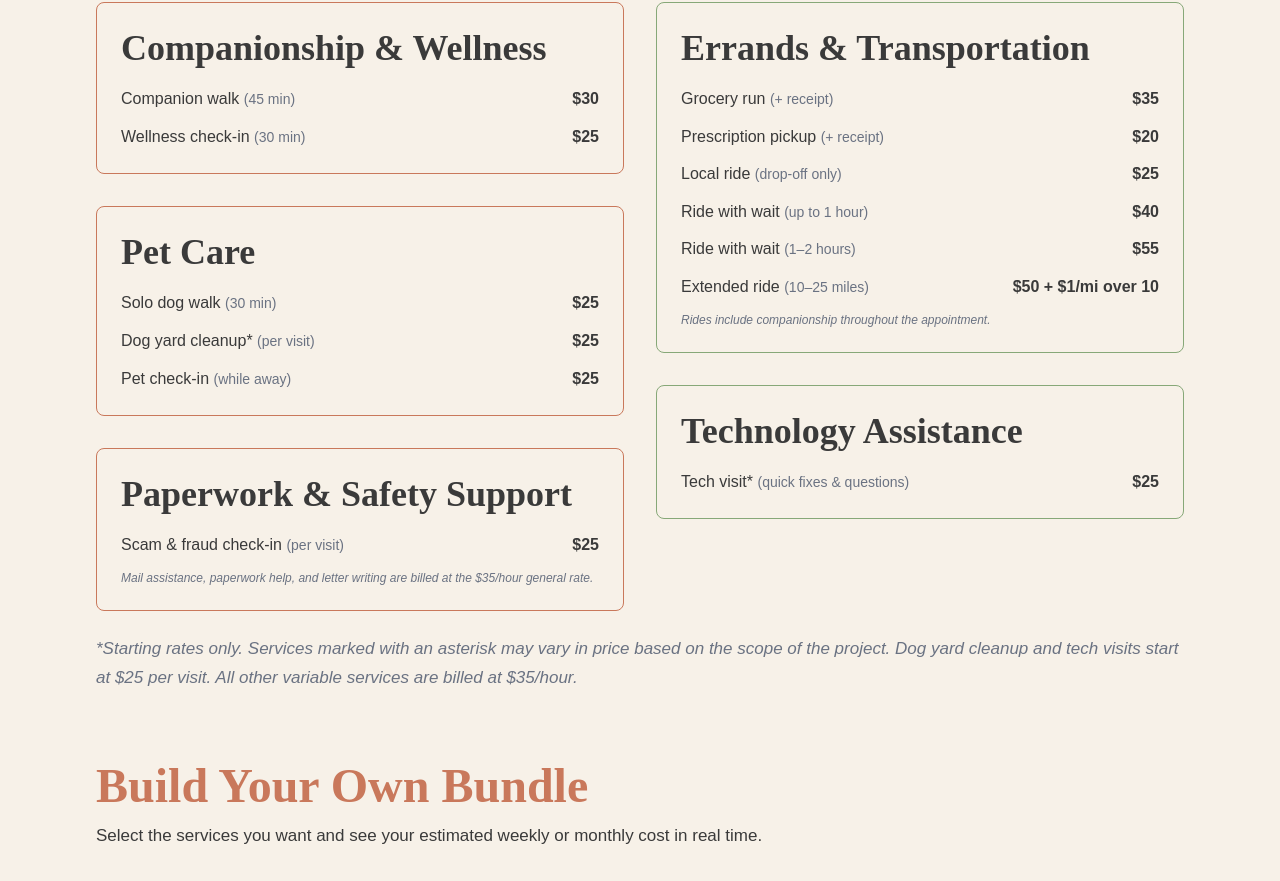
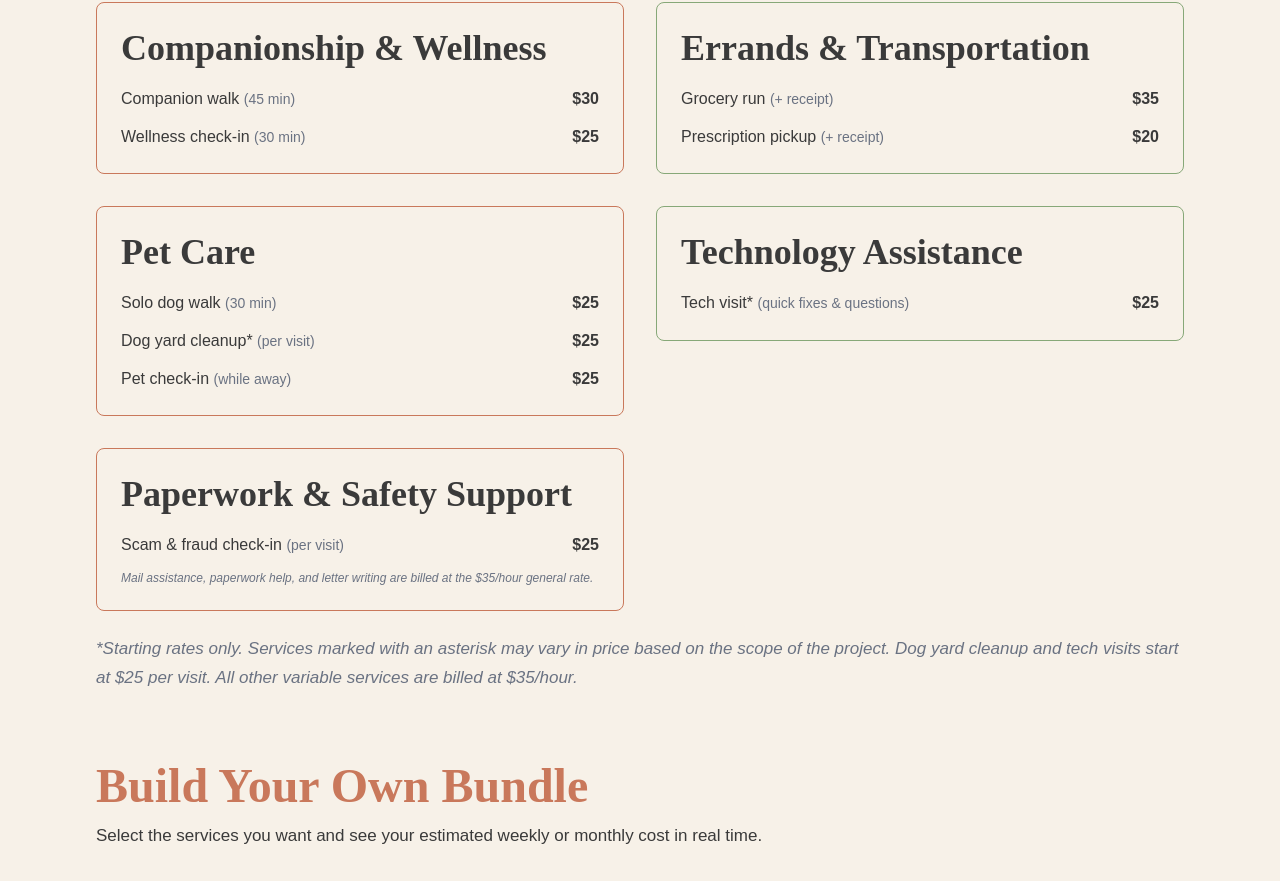
Before and after one commit to GoodCompanySCS/goodcompany-scs, a Next.js app: page /pricing in a window 1280 px wide. Shown: the part 842-1723 px from the top of the page. Built offline with nearby package versions, Linux system fonts and the light colour scheme.

Commit message:
Update page.tsx

```diff
--- a/app/pricing/page.tsx
+++ b/app/pricing/page.tsx
@@ -85,7 +85,7 @@ export default function Pricing() {
               {/* Right Column */}
               <div className="flex flex-col gap-8">
 
-                {/* Errands & Transportation */}
+                {/* Errands */}
                 <div style={{ borderColor: 'var(--sage)', borderWidth: '1px' }} className="p-6 rounded-lg">
                   <h3 className="mb-4">Errands & Transportation</h3>
                   <ul className="space-y-3">
@@ -97,23 +97,6 @@ export default function Pricing() {
                       <span>Prescription pickup <span className="text-sm text-gray-500">(+ receipt)</span></span>
                       <span className="font-semibold">$20</span>
                     </li>
-                    <li className="flex justify-between">
-                      <span>Local ride <span className="text-sm text-gray-500">(drop-off only)</span></span>
-                      <span className="font-semibold">$25</span>
-                    </li>
-                    <li className="flex justify-between">
-                      <span>Ride with wait <span className="text-sm text-gray-500">(up to 1 hour)</span></span>
-                      <span className="font-semibold">$40</span>
-                    </li>
-                    <li className="flex justify-between">
-                      <span>Ride with wait <span className="text-sm text-gray-500">(1–2 hours)</span></span>
-                      <span className="font-semibold">$55</span>
-                    </li>
-                    <li className="flex justify-between">
-                      <span>Extended ride <span className="text-sm text-gray-500">(10–25 miles)</span></span>
-                      <span className="font-semibold">$50 + $1/mi over 10</span>
-                    </li>
-                    <li className="text-xs text-gray-500 italic mt-2">Rides include companionship throughout the appointment.</li>
                   </ul>
                 </div>
                    {/* Technology Assistance */}
```
